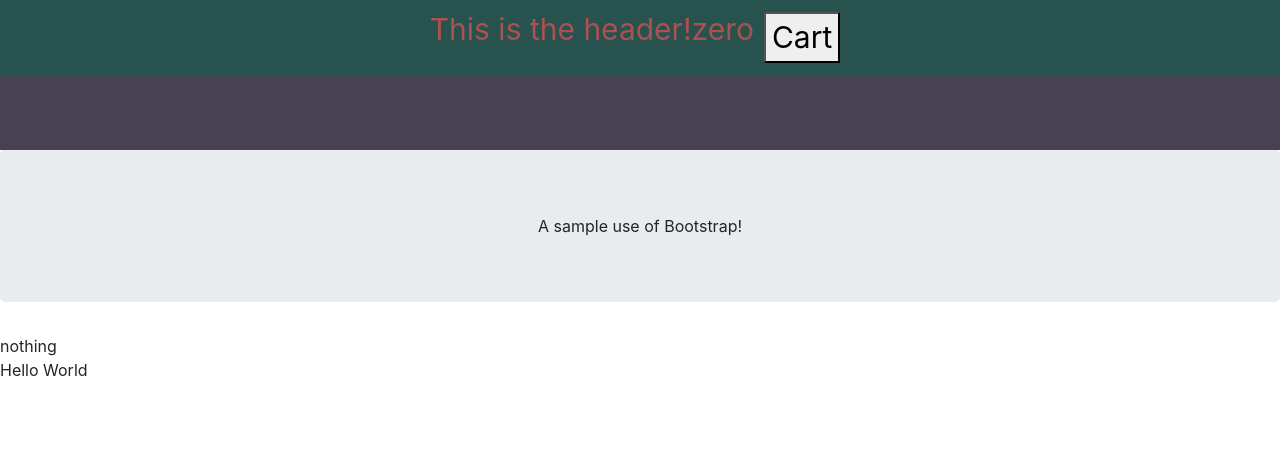
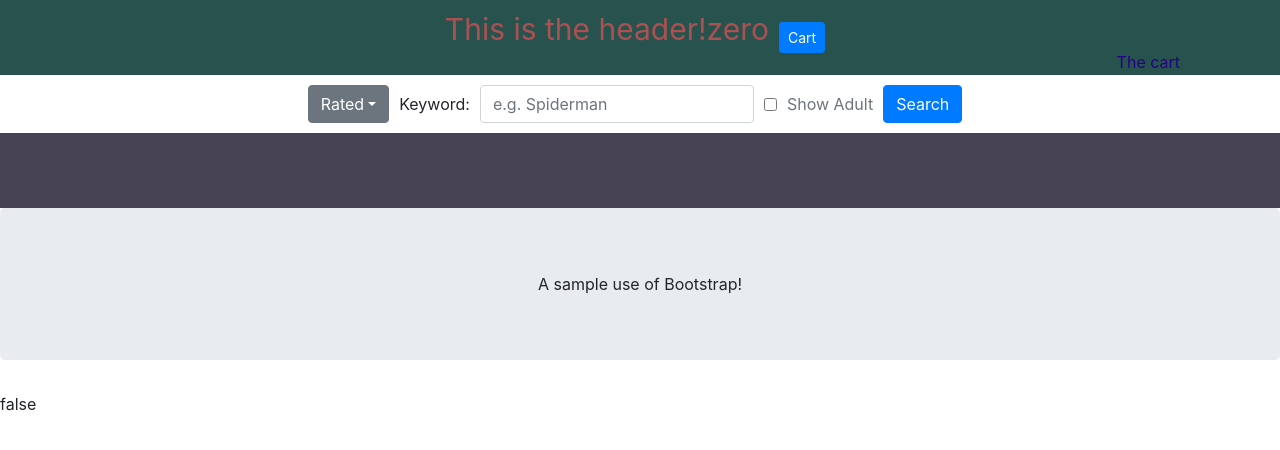
Before and after one commit to CheukHoYun/app_for_achievers, a React (Create React App) app: page / in a window 1280 px wide. Shown: the top 450 px of the page. Built offline with nearby package versions, Linux system fonts and the light colour scheme; no server answers.

Commit message:
regular commit

```diff
--- a/src/components/App.css
+++ b/src/components/App.css
@@ -21,3 +21,11 @@
   justify-content: center;
   align-items: center;
 }
+
+.cart {
+  height: 75px;
+  color: rgb(36, 0, 136);
+  position: fixed;
+  top: 50px;
+  right: 100px;
+}
--- a/src/components/App.js
+++ b/src/components/App.js
@@ -5,22 +5,24 @@ import Content from "./Content";
 import Footer from "./Footer";
 import Header from "./Header";
 import Cart from "./Cart";
+import ToolBar from "./ToolBar";
 
 class App extends Component {
   constructor() {
     super();
     this.state = {
-      somevar: "Hello World",
+      showCart: false,
     };
   }
   render() {
     return (
       <div>
         <Header />
+        <ToolBar />
         <Content />
         <Footer />
         <Cart />
-        {this.state.somevar}
+        {this.state.showCart.toString()}
       </div>
     );
   }
--- a/src/components/Cart.js
+++ b/src/components/Cart.js
@@ -3,7 +3,7 @@ import React, { Component } from "react";
 class Cart extends Component {
   state = {};
   render() {
-    return <div>nothing</div>;
+    return <div className="cart">The cart</div>;
   }
 }
 
--- a/src/components/Content.js
+++ b/src/components/Content.js
@@ -10,7 +10,7 @@ class Content extends Component {
 
   componentDidMount() {
     fetch(
-      "https://api.themoviedb.org/3/movie/531?api_key=f1eac36202d95b8df16fcf8afd17c6b0&language=en-CA"
+      "https://api.themoviedb.org/3/movie/541?api_key=f1eac36202d95b8df16fcf8afd17c6b0&language=en-CA"
     )
       .then((response) => response.json())
       .then((data) => this.setState({ movie: data }));
@@ -20,7 +20,7 @@ class Content extends Component {
     console.log(this.state.movie);
     return (
       <main className="content">
-        <div>{this.state.movie.title}</div>
+        {/* <div>{this.state.movie.title}</div> */}
       </main>
     );
   }
--- a/src/components/Header.js
+++ b/src/components/Header.js
@@ -25,7 +25,11 @@ class Header extends Component {
       <header className="header">
         <p>This is the header!</p>
         <p>{this.countNumber(this.state.count)}</p>
-        <button style={{ margin: 10 }} onClick={this.handleClick}>
+        <button
+          style={{ margin: 10 }}
+          className="btn btn-primary btn-sm"
+          onClick={this.handleClick}
+        >
           Cart
         </button>
       </header>
--- /dev/null
+++ b/src/components/ToolBar.js
@@ -0,0 +1,75 @@
+import React, { Component } from "react";
+
+class ToolBar extends Component {
+  state = {};
+  render() {
+    return (
+      <div className="row justify-content-center">
+        <form className="form-inline">
+          <div className="form-group">
+            <div class="dropdown">
+              <button
+                class="btn btn-secondary dropdown-toggle"
+                type="button"
+                id="dropdownMenuButton"
+                data-toggle="dropdown"
+                aria-haspopup="true"
+                aria-expanded="false"
+              >
+                Rated
+              </button>
+              <div class="dropdown-menu" aria-labelledby="dropdownMenuButton">
+                <a
+                  style={{ color: "rgb(255,215,0)" }}
+                  class="dropdown-item"
+                  href="#"
+                >
+                  ★★★★★
+                </a>
+                <a
+                  style={{ color: "rgb(255,215,0)" }}
+                  class="dropdown-item"
+                  href="#"
+                >
+                  ★★★★
+                </a>
+                <a
+                  style={{ color: "rgb(255,215,0)" }}
+                  class="dropdown-item"
+                  href="#"
+                >
+                  ★★★
+                </a>
+              </div>
+            </div>
+            <label style={{ margin: 10 }} for="keyword">
+              Keyword:{" "}
+            </label>
+            <input
+              type="text"
+              className="form-control"
+              id="keyword"
+              placeholder="e.g. Spiderman"
+              name="keyword"
+            ></input>
+          </div>
+          <div className="checkbox">
+            <label className="text-muted">
+              <input
+                style={{ margin: 10 }}
+                type="checkbox"
+                name="show_adult"
+              ></input>
+              Show Adult
+            </label>
+          </div>
+          <button style={{ margin: 10 }} type="submit" class="btn btn-primary">
+            Search
+          </button>
+        </form>
+      </div>
+    );
+  }
+}
+
+export default ToolBar;
--- a/src/index.js
+++ b/src/index.js
@@ -2,6 +2,11 @@ import React from "react";
 import ReactDOM from "react-dom";
 import "./index.css";
 import App from "./components/App";
+import "bootstrap";
+import "bootstrap/dist/css/bootstrap.css";
+import "bootstrap/dist/js/bootstrap.js";
+import $ from "jquery";
+import Popper from "popper.js";
 
 ReactDOM.render(
   <React.StrictMode>
```
Also changed, not shown: 1 other file (tests, documents, lock files or other folders).
